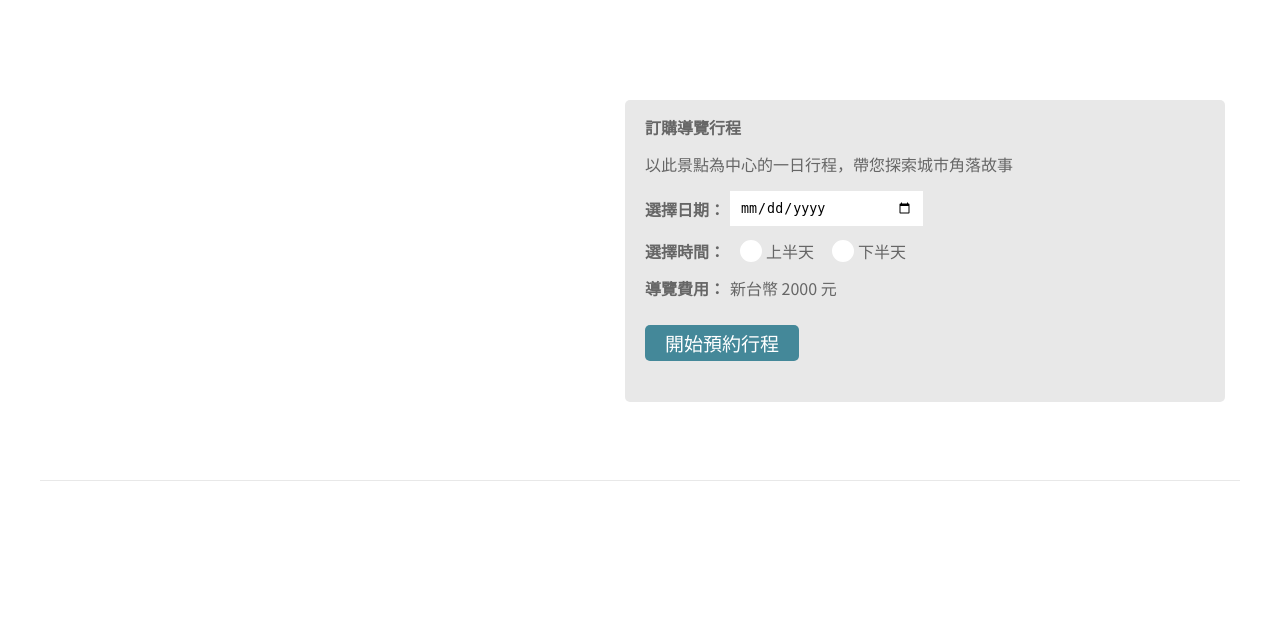
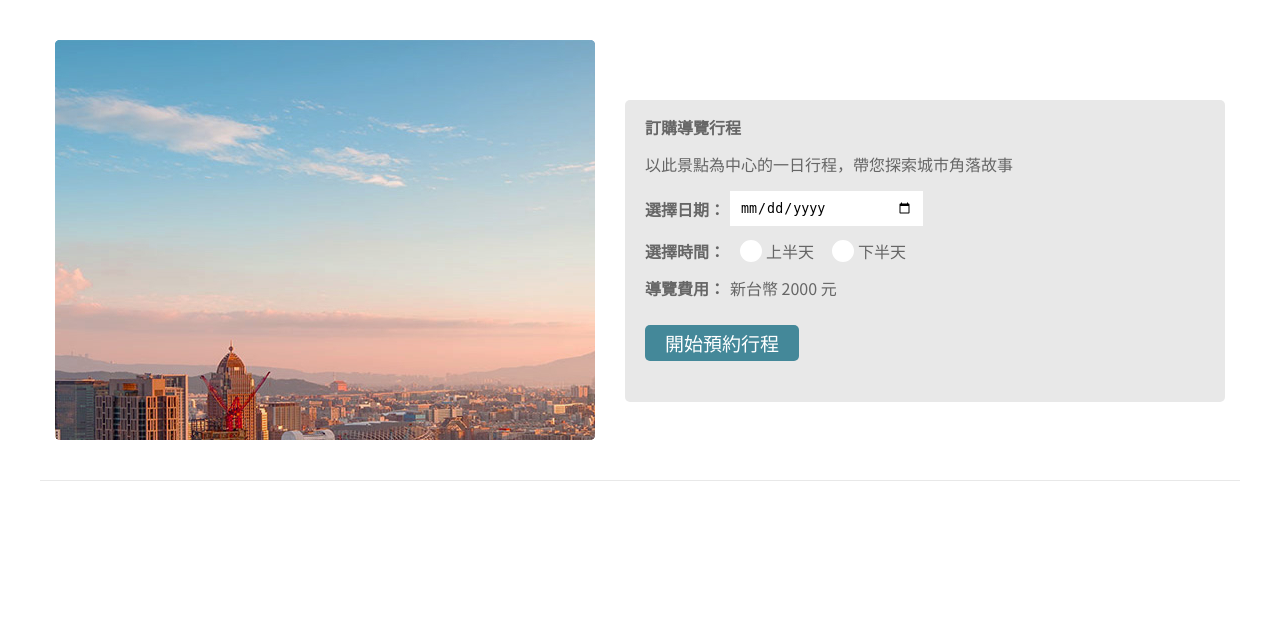
Before and after one commit to yiyun-liao/bootcamp-work-taipei-day-trip, a FastAPI app: page /attraction/1 in a window 1280 px wide. Shown: the part 54-693 px from the top of the page. Run offline with FastAPI, Linux system fonts and the light colour scheme; data that the repository does not hold is empty.

Commit message:
carousel test

```diff
--- a/static/attraction.html
+++ b/static/attraction.html
@@ -18,6 +18,17 @@
     <section id="attraction-intro">
       <div class="attraction-card">
         <div id="attraction-slide">
+            <img src="./image/welcome.jpg" alt=""  class="slide-img">
+            <img src="./image/welcome.jpg" alt=""  class="slide-img">
+            <img src="./image/welcome.jpg" alt=""  class="slide-img">
+            <!-- <div class="slide-container">
+              <div class="slide-img-container">
+              </div>
+              <div class="slide-img-container">
+              </div>
+              <div class="slide-img-container">
+              </div>
+            </div> -->
             <div class="slide-left-btn"><i class="mdi mdi-chevron-left"></i></div>
             <div class="slide-right-btn"><i class="mdi mdi-chevron-right"></i></div>
             <ol class="pagination"></ol>
--- a/static/script/components/Slide.js
+++ b/static/script/components/Slide.js
@@ -5,14 +5,13 @@ export function slide(slideArray, location){
     // console.log('current', currentSlideImg, 'slideTotal', slideTotal)
     // console.log(`#${location} .slide-left-btn`)
 
-    const slideImg = document.getElementById('attraction-slide');
     const leftBtn = document.querySelector(`#${location} .slide-left-btn`)
     const rightBtn = document.querySelector(`#${location} .slide-right-btn`)
     const paginationGroup = document.querySelector(`#${location} ol`);
 
-    for (let i=0 ; i <= slideTotal -1 ; i++){
-        const pagination = document.createElement(`li`);
-        pagination.innerHTML=`<i class="mdi mdi-circle-small"></i>`;
+    for (let i=0 ; i < slideTotal ; i++){
+        const pagination = document.createElement('li');
+        pagination.innerHTML=`<i class="mdi mdi-circle-small">`;
         pagination.addEventListener('click', () => {
             currentSlideImg = i;
             slideImg.style.backgroundImage = `url("${slideArray[currentSlideImg] || ''}")`;
@@ -21,7 +20,7 @@ export function slide(slideArray, location){
         paginationGroup.appendChild(pagination);
     }
 
-    const paginationItems = document.querySelectorAll(`#${location} ol li i`)
+    const paginationItems = document.querySelectorAll(`#${location} .pagination li i`)
 
 
     leftBtn.addEventListener('click', function(){
--- a/static/script/feature/ScriptAttraction.js
+++ b/static/script/feature/ScriptAttraction.js
@@ -8,8 +8,16 @@ export async function getAttractionDetails(id){
 };
 
 function renderAttractionPage (attractionPage){
-    const slideImg = document.getElementById('attraction-slide');
-    slideImg.style.backgroundImage = `url("${attractionPage.images[0] || ''}")`;
+    // const slideImgContainer = document.querySelector('.slide-container');
+    // const slideImg = document.querySelector('.slide-img');
+
+    // for (let i=0 ; i < attractionPage.images.length ; i++){
+    //     const newImg = document.createElement('img');
+    //     newImg.src = attractionPage.images[i] || '';
+    //     newImg.alt = `img-${i}`;
+    //     newImg.classList.add('slide-img')
+    //     slideImgContainer.appendChild(newImg);
+    // }
 
     const slideName = document.querySelector('.attraction-simple-intro h3');
     const slideCategory = document.querySelector('.attraction-simple-intro p');
@@ -21,5 +29,6 @@ function renderAttractionPage (attractionPage){
         p.textContent = slideDesc[index] || '' ;
     });
 
-    slide(attractionPage.images, 'attraction-slide');
+
+    // slide(attractionPage.images, 'attraction-slide');
 }
--- a/static/style/styleAttraction.css
+++ b/static/style/styleAttraction.css
@@ -25,13 +25,32 @@
     width: 540px;
     height: 400px;
     border-radius: 5px;
-    background-image:;
-    background-size: cover;
-    background-repeat: no-repeat;
+    overflow: hidden;
+    position: relative;
     display: flex;
-    justify-content: center;
-    align-items: center;
-    position: relative;
+}
+
+/* .slide-container{
+    display: flex;
+    transition: transform 0.5s ease-in-out;
+    padding: 0;
+}
+
+.slide-img-container {
+    width: 540px !important;
+    height: 400px !important;
+	overflow: hidden;
+	position: relative;
+} */
+
+.slide-img{
+	width: 100%;
+	height: 100%;
+    object-fit: cover;
+    position: absolute;
+    top: 50%;
+    left: 50%;
+    transform: translate(-50%, -50%);
 }
 
 .slide-left-btn{
@@ -55,17 +74,19 @@
 .pagination{
     position: absolute;
     bottom: 10px;
+    left: 50%;
+    transform: translateX(-50%);
     cursor: pointer;
     display: flex;
     width: fit-content;
     height: fit-content;
     margin: 0 6px;
+    z-index: 10;
 }
 
 .pagination li{
-    width: 12px;
-    height: 12px;
-    padding: 6px;
+    width: 18px;
+    height: 18px;
 }
 
 #attraction-slide i.mdi-chevron-left,
```
